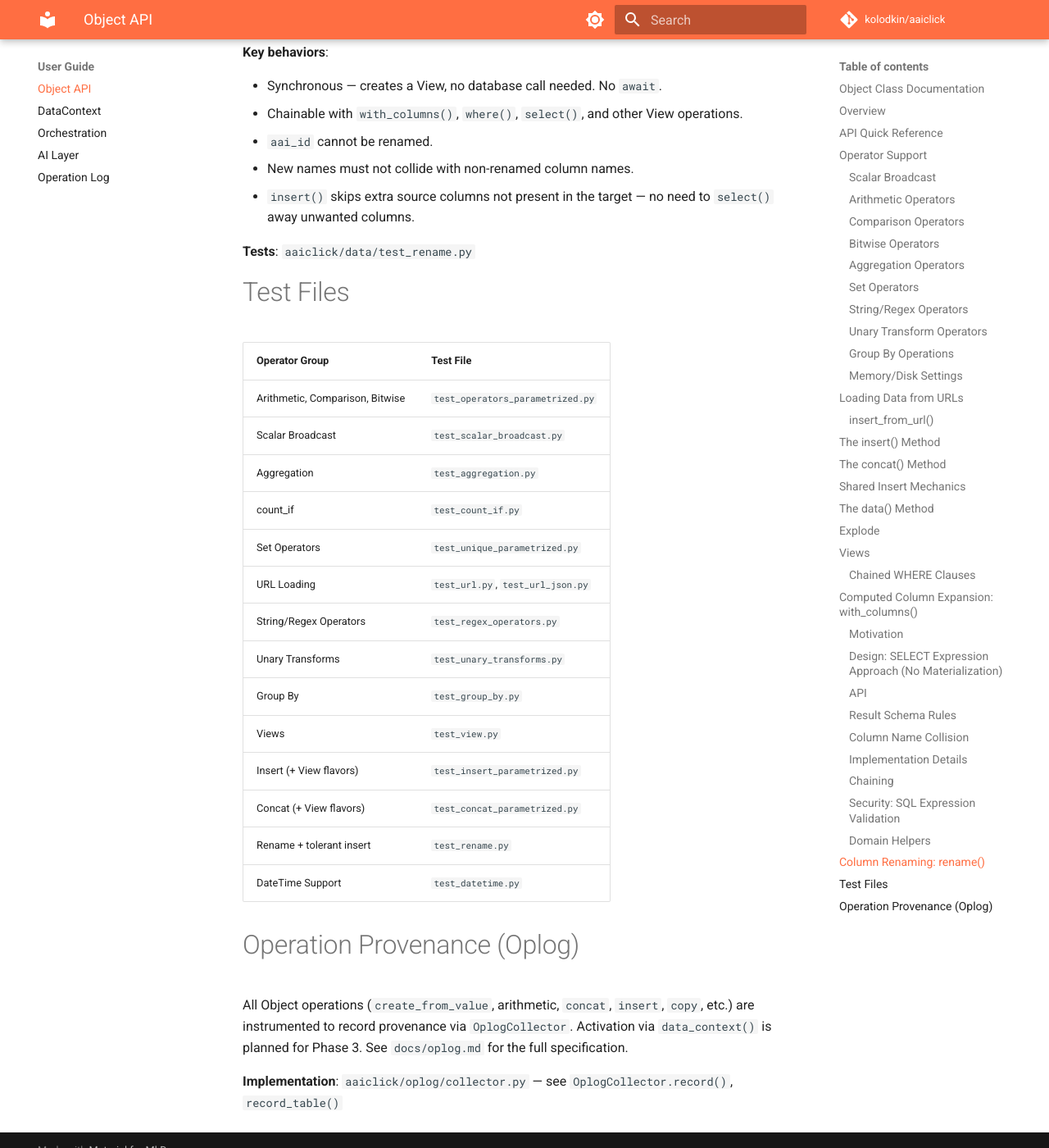
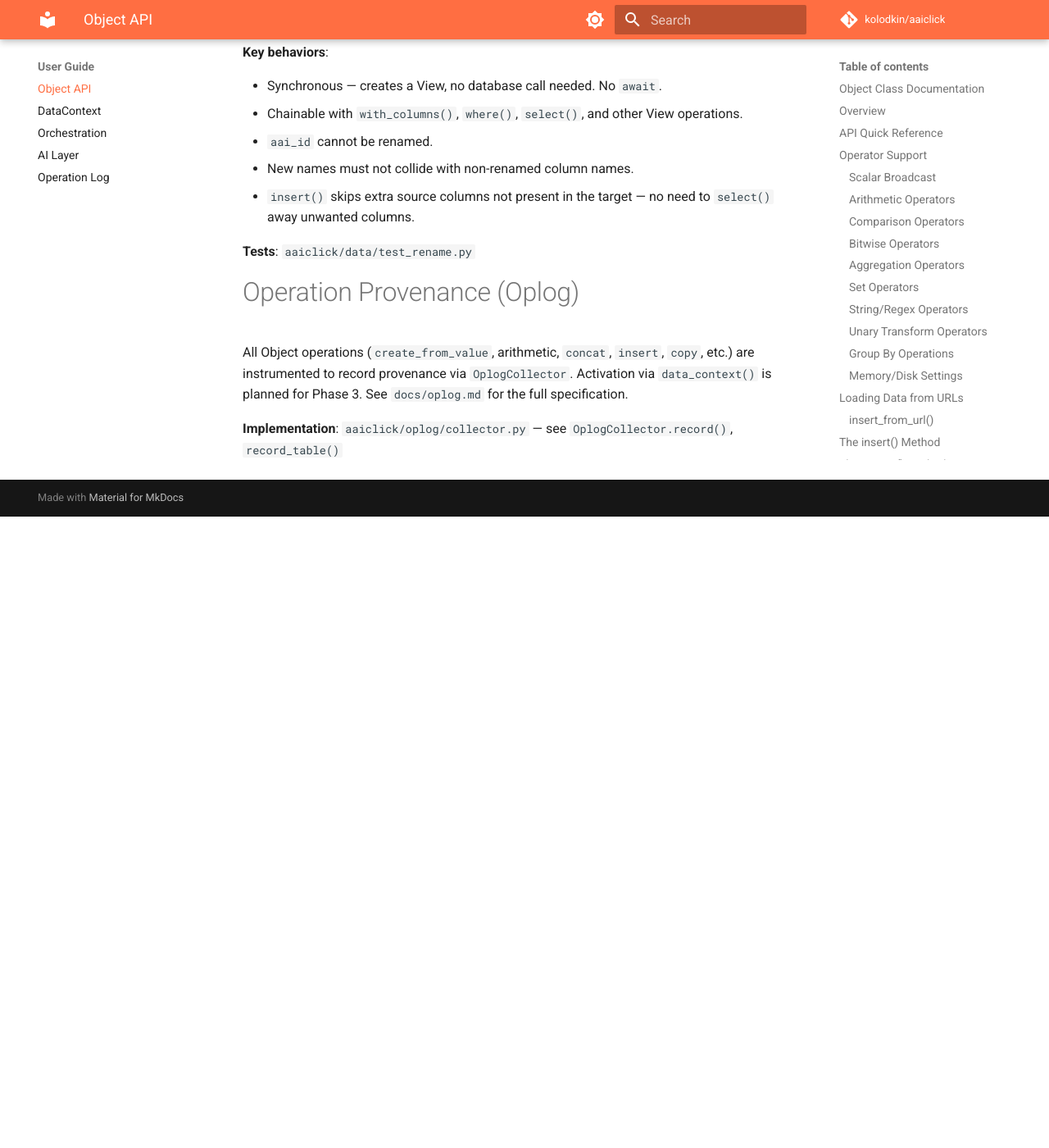
Before and after one commit to kolodkin/aaiclick, an MkDocs documentation site: the page built from docs/object.md, in a window 1280 px wide and 1400 px high, scrolled down 15096 px. Shown: the whole window at 82% size. Built offline with MkDocs 1.6.1 and Material for MkDocs 9.7.7, drawn with Linux system fonts in a browser that asks for light colours; comment, search, counter and statistics services are not loaded; after the commit the page ends 15726 px from its top, so only the background shows below that.

Commit message:
cleanup: remove Test Files table — redundant with inline test references

```diff
--- a/docs/object.md
+++ b/docs/object.md
@@ -411,25 +411,6 @@ await consolidated.insert(kev_view)
 
 **Tests**: `aaiclick/data/test_rename.py`
 
-# Test Files
-
-| Operator Group                  | Test File                        |
-|---------------------------------|----------------------------------|
-| Arithmetic, Comparison, Bitwise | `test_operators_parametrized.py` |
-| Scalar Broadcast                | `test_scalar_broadcast.py`       |
-| Aggregation                     | `test_aggregation.py`            |
-| count_if                        | `test_count_if.py`               |
-| Set Operators                   | `test_unique_parametrized.py`    |
-| URL Loading                     | `test_url.py`, `test_url_json.py`|
-| String/Regex Operators          | `test_regex_operators.py`        |
-| Unary Transforms                | `test_unary_transforms.py`       |
-| Group By                        | `test_group_by.py`               |
-| Views                           | `test_view.py`                   |
-| Insert (+ View flavors)         | `test_insert_parametrized.py`    |
-| Concat (+ View flavors)         | `test_concat_parametrized.py`    |
-| Rename + tolerant insert        | `test_rename.py`                 |
-| DateTime Support                | `test_datetime.py`               |
-
 # Operation Provenance (Oplog)
 
 All Object operations (`create_from_value`, arithmetic, `concat`, `insert`, `copy`, etc.) are instrumented to record provenance via `OplogCollector`. Activation via `data_context()` is planned for Phase 3. See `docs/oplog.md` for the full specification.
```
